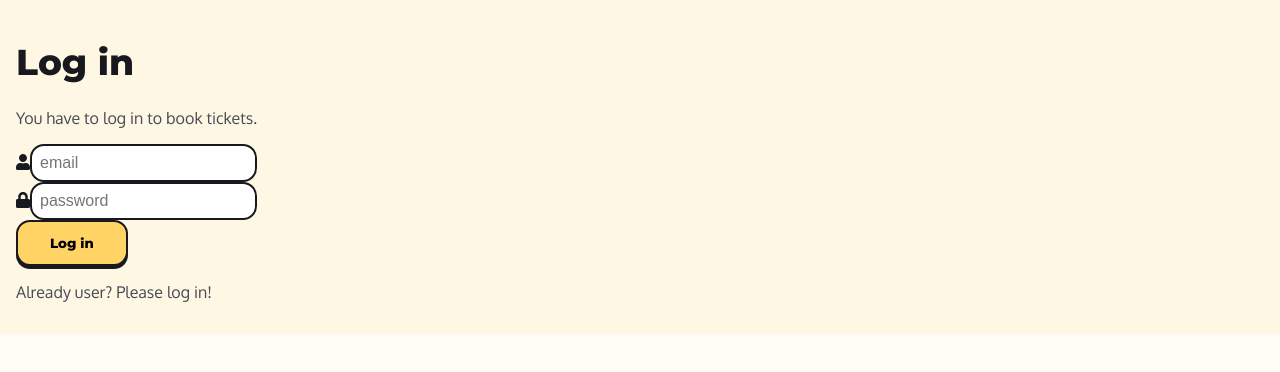
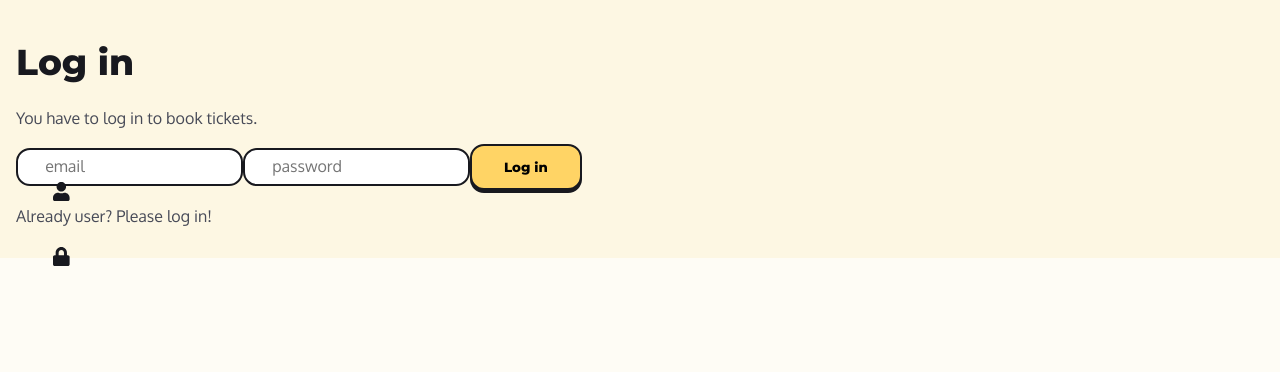
Before and after one commit to NervousNerve/filmvisarna-lewandowski, a React (Create React App) app: page / in a window 1280 px wide. Shown: the top 372 px of the page. Built offline with nearby package versions, Linux system fonts and the light colour scheme; no server answers.

Commit message:
Positioning icons inside input field Login component

```diff
--- a/src/components/Login.js
+++ b/src/components/Login.js
@@ -8,15 +8,11 @@ const Login = () => {
       <h1>Log in</h1>
       <p>You have to log in to book tickets.</p>
       <form>
-        <div>
-          <FontAwesomeIcon icon={faUser} />
-          <input placeholder="email" type="email" />
-        </div>
+        <FontAwesomeIcon icon={faUser} className={styles.userIcon} />
+        <input placeholder="email" type="email" />
 
-        <div>
-          <FontAwesomeIcon icon={faLock} />
-          <input placeholder="password" type="password" />
-        </div>
+        <FontAwesomeIcon icon={faLock} className={styles.lockIcon} />
+        <input placeholder="password" type="password" />
 
         <button>Log in</button>
       </form>
--- a/src/css/Login.module.css
+++ b/src/css/Login.module.css
@@ -0,0 +1,24 @@
+form input {
+  position: relative;
+}
+
+::-webkit-input-placeholder {
+  padding-left: 1.2em;
+  font-family: "Oxygen", sans-serif;
+}
+
+.userIcon,
+.lockIcon {
+  position: absolute;
+  font-size: 19px;
+  left: 2.8em;
+  z-index: 1;
+}
+
+.userIcon {
+  top: 9.6em;
+}
+
+.lockIcon {
+  top: 13em;
+}
```
